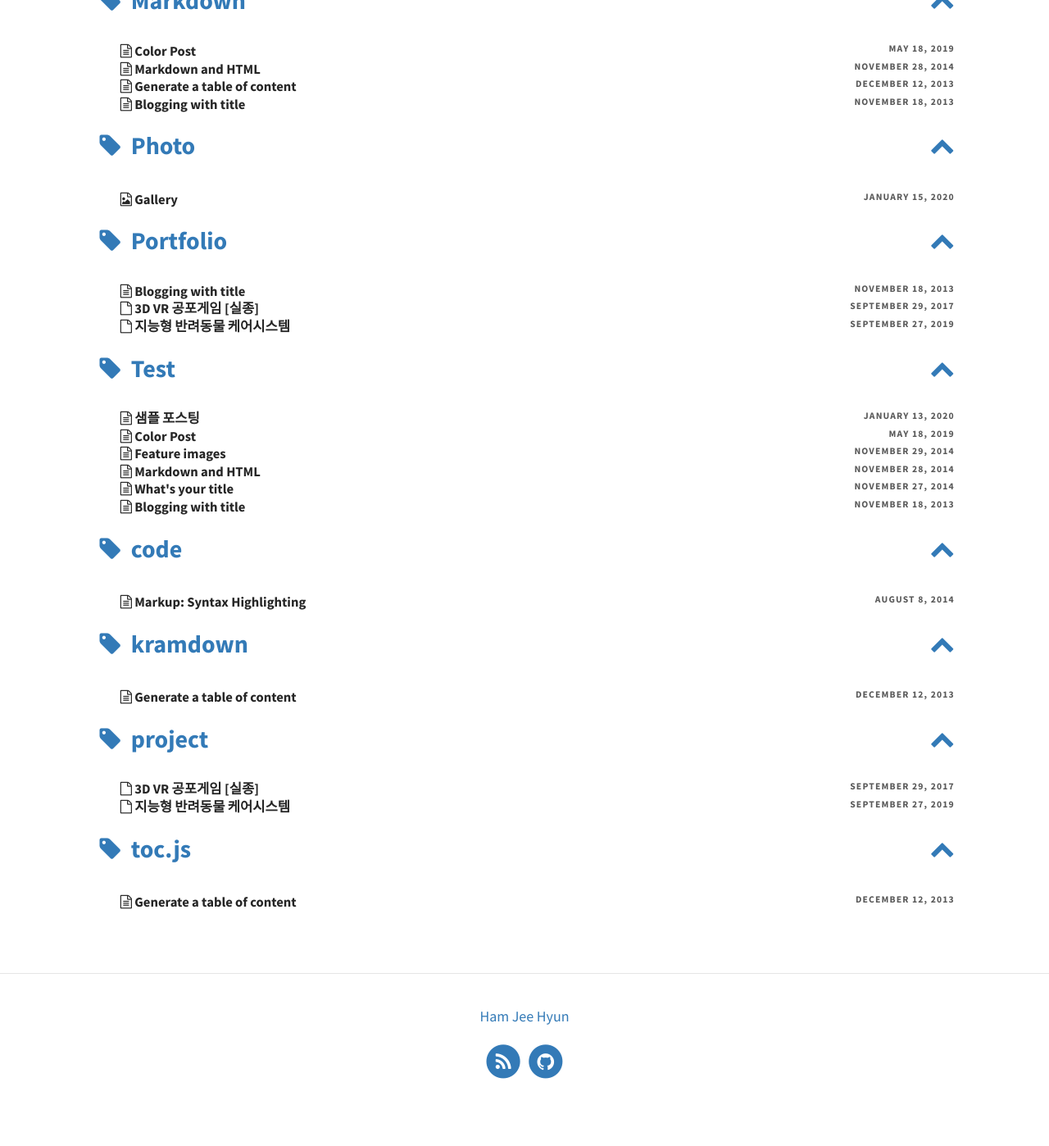
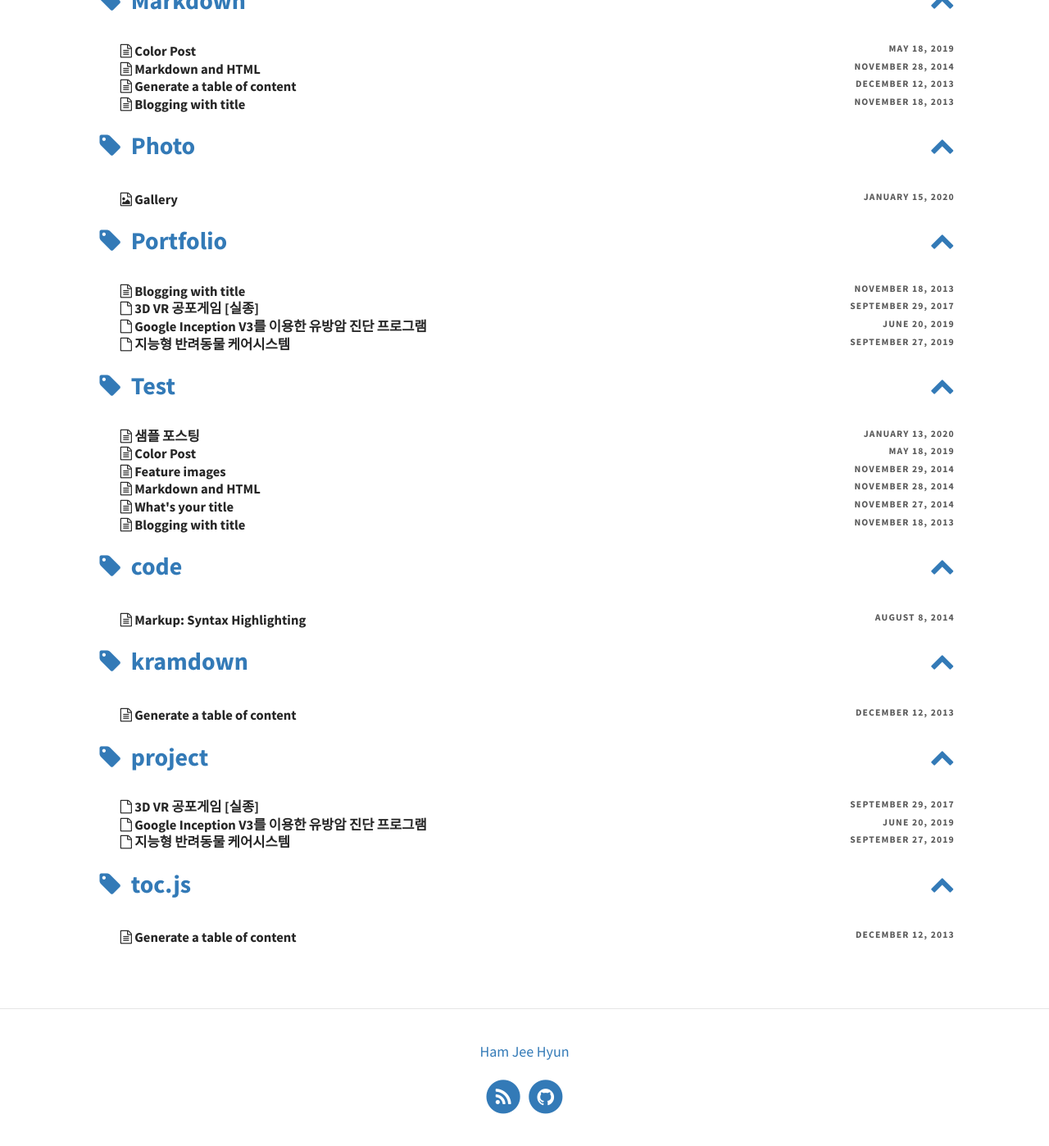
Before and after one commit to hamjeehyun/hamjeehyun.github.io, a Jekyll site: the page built from pages/tags.md, in a window 1280 px wide and 1400 px high, scrolled down 1438 px. Shown: the whole window at 82% size. Built offline with Jekyll 4.4.1, drawn with Linux system fonts in a browser that asks for light colours; before the commit the page ends 2795 px from its top, so only the background shows below that.

Commit message:
Upload portfolio

```diff
--- /dev/null
+++ b/_portfolio/2019-06-20-inceptionV3-breastCancer.md
@@ -0,0 +1,123 @@
+---
+layout: post
+title: Google Inception V3를 이용한 유방암 진단 프로그램
+img: "assets/img/portfolio/breastCancerDiagnosis.jpg"
+date: 20 June 2019
+tags: [Portfolio, project]
+---
+
+### 프로젝트
+- Google Inception V3를 이용한 유방암 진단 프로그램
+- 개인 프로젝트
+- 개발 도구 : Inception V3, Python
+
+<br>
+<br>
+
+### 프로젝트 기간
+2019.5 - 2019.6
+
+<br>
+<br>
+
+### 분야 및 동기
+현대 인간 삶의 수준이 향상됨에 따라 건강한 삶의 욕구 및 관심도가 증가하고 있다. 하지만 건강에 대한 욕구와 다르게 환경적·유전적 요인 등 다양한 요인에 의해 암 발병률이 높아지고 있는 추세다. 그중 유방암은 전 세계적으로 여성암 1위 를 차지할 정도로 발병률이 높다.
+<br>
+<br>
+<center> <img src="/assets/img/pexels/cancerGragh.gif"> </center>
+<center> [그림 1] 국내 여성 유방암의 연도별 발생 추이 </center>
+<br>
+<br>
+유방암은 미국 및 서구의 여러 나라에서 여성에게 발생하는 가장 흔한 암으로 국내에서도 생활 패턴의 서구화 경향, 조기 유방암 검진에 대한 인식의 변화 등으로 그 빈도는 매년 증가하고 있다.
+<br>
+2003년 한국유방암학회의 보고에 따르면 2002년 한해 동안 7551예의 환자가 새로이 발생하여 국내의 병원에서 치료를 받았으며, 이러한 환자의 빈도는 매년 증가추세를 보이고 있다. 그러나 유방암 의심 환자들 중 실제 암으로 판정 받는 비율이 0.6%에 그친다.
+<br>
+이렇듯 검사 비용대비 판정률이 낮게 나오면서 실제 조기진단의 어려움이 있다.
+<br>
+유방암 자료는 미국 TCIA(The Cancer Image Archive)에서 서비스 중인 임상정보를 삭제한 유방암 MRI(magnetic resonance imaging) 및 일반 검사 이미지인 MG(MammoGraphy)를 사용하였다.
+
+<br>
+<br>
+
+### 데이터 수집
+미국 TCIA 데이터베이스로부터 TCGA(The Cancer Genome Atlas) 유방암 이미지 데이터(BRCA)를 확보했다. 데이터는 139명 환자의 23만 167개 이미지(용량 88.58GB)로 MRI,
+MG(일반 유방암 검사) 검사 이미지다. 환자 별로 수십에서 수백 장까지의 이미지를 갖도록 구성되어 있다.
+<br>
+유방암 MRI 이미지는 다양한 방향에서 촬영하는데 이번 분석에서는 분석 복잡도(complexity)를 줄이기 위해 왼쪽 가슴 측면 이미지만 사용했다. 환자의 모든 이미지를 사용하지 않고 종양 조직(tumor)이 직관적으로 확인되는 이미지만 선별했다. 최종 89명 환자에 대한 1568개이미지를 분석에 이용하기 위해 추출했다.
+<br>
+<br>
+<center> <img src="/assets/img/pexels/breastCancer.jpg">
+<br>
+[그림 2] 분석에 사용된 이미지 샘플
+</center>
+<br>
+<br>
+[그림 2]는 분석에 사용된 이미지 샘플이다. 가운데 하얀 것이 종양이다. 종양이 없는 이미지 데이터를 찾기 어려워 왼쪽 가슴 이미지 데이터만 사용했다. 한쪽에만 종양이 있을 경우 다른 쪽에서 종양이 없는 이미지를 얻을 수 있을 것이라고 생각했다.
+<br>
+1568개의 데이터 중 종양이 있다고 판단되는 이미지 데이터 925개와 종양이 없다고 판단되는 643개 이미지로 나누었다. 종양을 정확하게 판별 할 수 있는 전문 지식이 없으므로 육안으로 구분 가능한 데이터 위주로 사용하였다.TCIA에서 제공하는 이미지 데이터는 DICOM(Digital Imaging and COmmunications in Medicine) 포맷 파일로 JPEG 이미지로 변환·저장했다.
+<br>
+모은 데이터는 [표 1]과 같다
+<br>
+<br>
+
+구분  |  암 | 정상
+:---------: | :---------: | :---------:
+샘플 수(명)|89|89
+이미지 수(개)|925|643
+이미지 포맷| JPEG | JPEG
+이미지 크기(픽셀)| 256*256 | 256*256
+파일 크기(KB)| 25.2 | 25.2
+
+[표 1] 수집한 데이터
+
+<br>
+<br>
+<br>
+
+### 특징 세그멘테이션
+그렇다면 실제 픽셀 값의 조작으로 암/정상을 구분할 수 있는 특징(종양)을 찾을 수 있을지 생각했다. 일단 하나의 이미지 샘플만 암/정상을 판별할 수 있는지 테스트 했다.
+<br>
+위 데이터 탐색에서도 설명했듯이 종양의 픽셀 값은 다른 조직보다 밝고 여러 개 픽셀이 모여 밀도가 높기 때문에 픽셀의 밝기 강도만을 이용해 종양 조직을 분할(segmentation)해 보았다.
+<br>
+<br>
+<center> <img src="/assets/img/pexels/breastCanserSeg.jpg"> </center>
+<center>[그림 3] 이미지 변형  </center>
+<br>
+<br>
+[그림 3]는 Image Thresholding을 통해 이미지 임계 처리를 한 것이다. 여기에서 두번째 그림이 제일 종양의 모양과 크기를 구분하기 쉽다는 것을 볼 수 있다.
+
+<br>
+<br>
+
+### 유방암 이미지 판별과 평가
+모형을 구축하기 위해 사전에 수집된 1,494 이미지 데이터는 모형을 훈련 시키기 위한 데이터 1,294개, 모형을 검증할 데이터 200개로 이미지를 구분했다.
+<br>
+판별모형 구현은 현재 딥러닝 및 AI분야에서 많이 사용되고 있는 파이썬 기반의 텐서플로우(TensorFlow)를 이용했다. 딥러닝 방법은 2012년 구글에서 자체 이미지 분류를 위해 구축해 놓은 모형인 Inception V3를 유방암 이미지를 이용해 다시 훈련시켜 사용했다.
+<br>
+Inception V3을 실행하기 위해서는 TensorFlow-gpu가 필요하다. TensorFlow-gpu 설치 과정에서 CUDA 와 cuDNN을 다운받아 설치했다.
+<br>
+<br>
+<center> <img src="/assets/img/pexels/cancerResult.jpg"> </center>
+<center>[그림 4] 종양이 있는 경우 이미지와 정확도</center>
+<br>
+<br>
+<center> <img src="/assets/img/pexels/noncancerResult.jpg"> </center>
+<center>[그림 5] 종양이 없는 경우 이미지와 정확도</center>
+<br>
+<br>
+이미지 학습을 실행한 후 breastCancer 경우와 breastnonCancer경우의 이미지를 각각 테스트
+해보았다. 종양이 있는 경우에는 정확도가 77%로 나왔다. 종양이 없는 경우는 98%의 정확도를
+보였다.
+
+<br>
+<br>
+
+### 분석 결과의 시사점 및 결론
+이미지 데이터 딥러닝 분석 방법 중 가장 정확도가 높다는 Inception V3이라도 정확도가 높지 않았다. 물론 전문적인 의학 지식이 없이 사진을 분류 했기 때문에 이 과정에서도 정확도가 감소했다고 생각한다. 분석의 정확도가 보다 중요한 의료 분야에서는 실제적으로 활용되기에는 낮은 수치라고 판단된다. 정확도를 높이기 위해서는 특정 이미지 판별 모형을 특정 이미지 형태만 이용하는 것이나 아니라 일반적인 유방암 이미지 전체를 이용해 재훈련시키고 모델을 최적화해 정확도를 높이는 과정이 필요한다. 만약 이러한 기술이 실제에서 활용된다면 보다 저렴하고 간단한 방법으로 유방암 검사를 할 수 있을 것이다. 또한 다른 장기도 판별할 수 있도록 하고싶다. 또한 각 장기의 조직에 대한 처리를 정확하게 한다면 여러 방면으로 활용 가능할 것이다.
+<br>
+기술은 인간을 위해서 개발되어야 한다고 생각한다. 인간의 존엄성과 편리성을 위한 기술 발달을
+위하여 많은 노력을 해야한다.
+<br>
+<br>
+<br>
+<br>
```
Also changed, not shown: _portfolio/2016-06-21-tutoring1.md (+1 -1 lines), assets/img/pexels/breastCancer.jpg (added), assets/img/pexels/breastCanserSeg.JPG (added), assets/img/pexels/cancerGragh.gif (added), assets/img/pexels/cancerResult.JPG (added), assets/img/pexels/noncancerResult.JPG (added), assets/img/portfolio/breastCancerDiagnosis.jpg (added).
